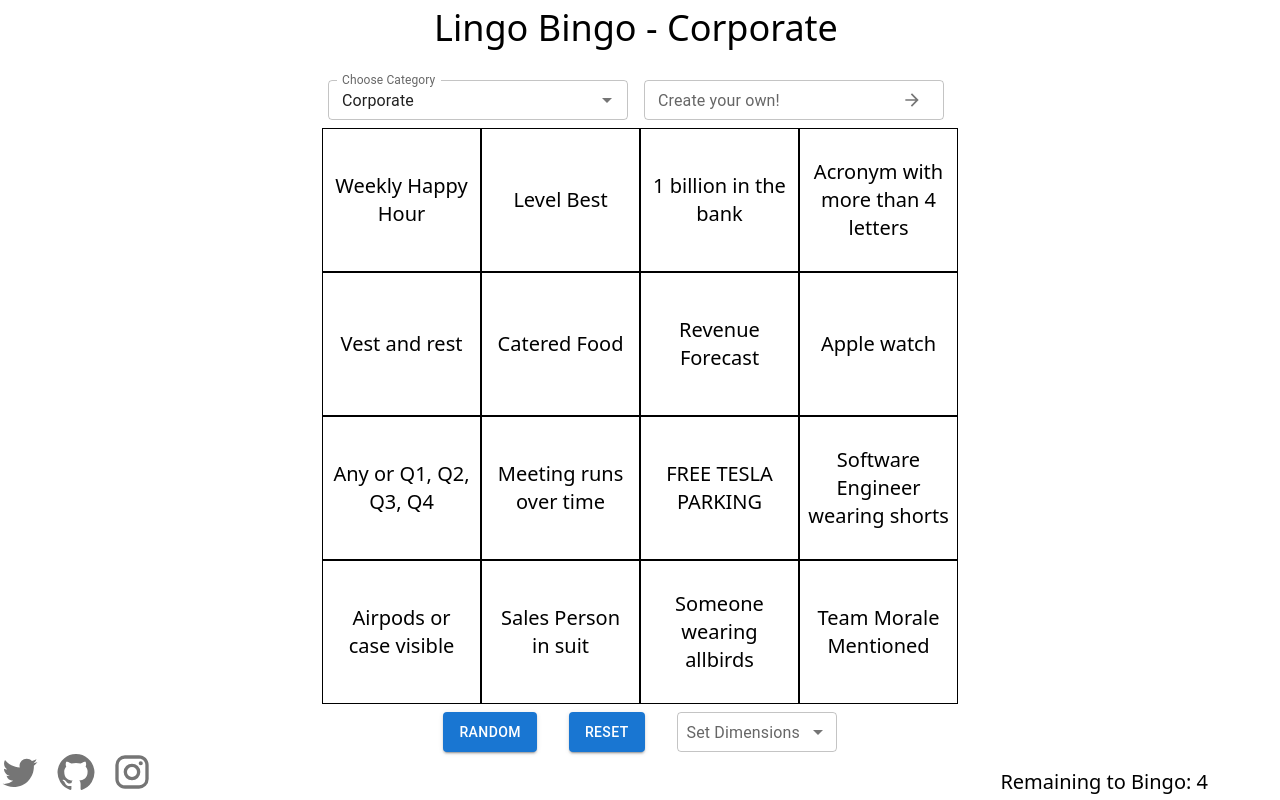
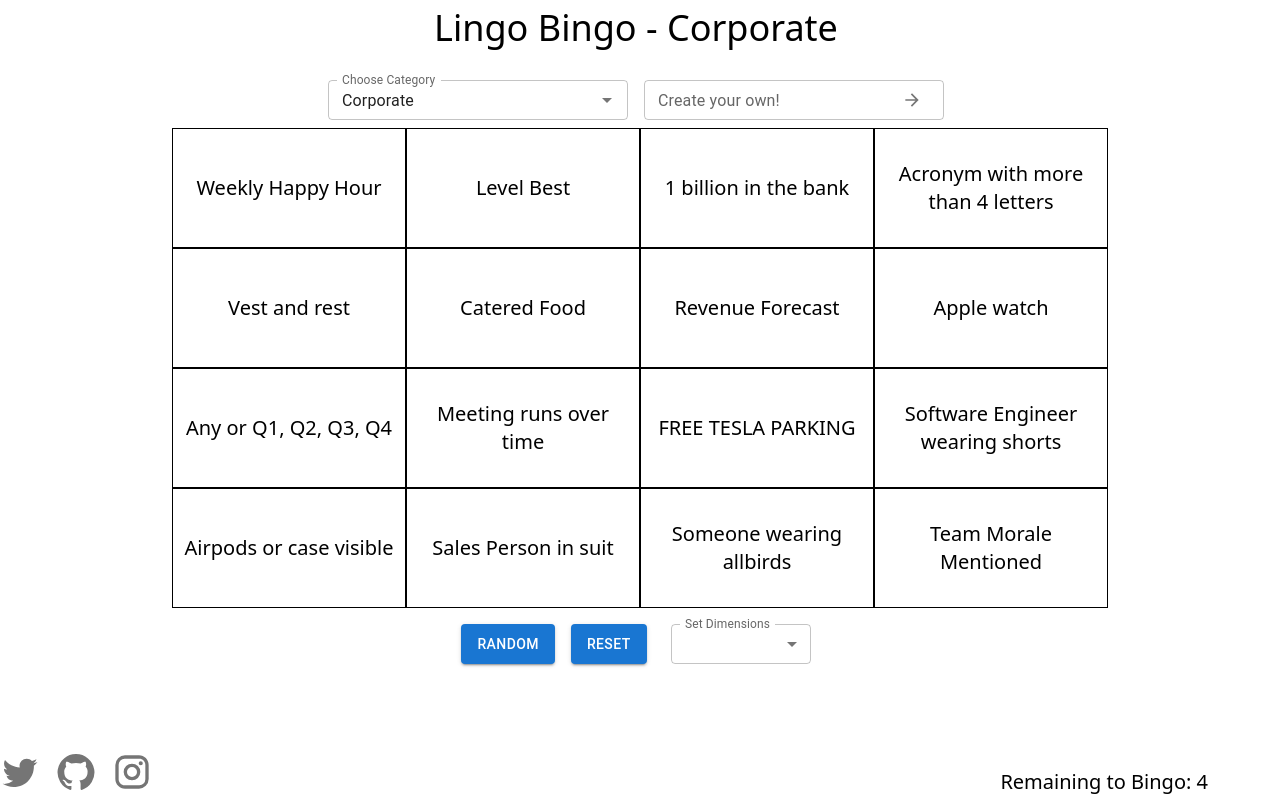
Before and after one commit to EllAchE/lingobingo, a React (Create React App) app: page / in a window 1280 px wide. Built offline with nearby package versions, Linux system fonts and the light colour scheme.

Commit message:
issues with height setting

```diff
--- a/src/components/GridCell.tsx
+++ b/src/components/GridCell.tsx
@@ -17,8 +17,7 @@
       alignItems={'center'}
       xs
       border={1}
-      maxHeight={'15vw'}
-      minHeight={'18vh'}
+      minHeight={'15vh'}
       textAlign={'center'}
       key={position}
       sx={{
--- a/src/components/GridRow.tsx
+++ b/src/components/GridRow.tsx
@@ -14,7 +14,7 @@
       <Grid
         container
         className="px-2 sm:px-8"
-        sx={{ margin: 'auto', width: '700px' }}
+        sx={{ margin: 'auto', maxWidth: '1000px' }}
       >
         {sizedRow.map((cellText: string, cellIndex: number) => {
           return (
--- a/src/components/RandomizeAndReset.tsx
+++ b/src/components/RandomizeAndReset.tsx
@@ -1,6 +1,7 @@
 // TODO: this should allow selection from some prechosen categories
 import React from 'react';
 import {
+  Box,
   Button,
   FormControl,
   Grid,
@@ -13,7 +14,6 @@
   resetCard,
   setCard,
   setCategory,
-  setDims,
 } from '../store/cardSlice';
 import { useDispatch, useSelector } from 'react-redux';
 import { presetCategories } from '../constants';
@@ -24,7 +24,13 @@
   const state = useSelector((state: any) => state.card);
 
   return (
-    <Grid container direction="row" justifyContent="center" sx={{ zIndex: 1 }}>
+    <Grid
+      container
+      justifyContent="center"
+      alignItems="center"
+      direction="row"
+      sx={{ zIndex: 1 }}
+    >
       <Button
         onClick={() => {
           dis(setCategory(state.category));
@@ -37,7 +43,7 @@
           );
         }}
         variant={'contained'}
-        sx={{ height: 40, marginRight: 4, zIndex: 2 }}
+        sx={{ height: 40, zIndex: 2, marginRight: 2 }}
       >
         Random
       </Button>
@@ -46,19 +52,40 @@
           dis(clearSelections(undefined));
         }}
         variant={'contained'}
-        sx={{ height: 40, zIndex: 2 }}
+        sx={{ height: 40, zIndex: 2, marginRight: 2 }}
       >
         Reset
       </Button>
-      <FormControl sx={{ width: 160, marginLeft: 4 }}>
+      <FormControl sx={{ m: 1, minWidth: 140, zIndex: 2 }} size="small">
+        <InputLabel id="demo-select-small">Set Dimensions</InputLabel>
+        <Select
+          labelId="demo-select-small"
+          id="demo-select-small"
+          value={0}
+          label="Set Dimensions"
+          onChange={(e) => {
+            dis(resetCard(e.target.value));
+          }}
+        >
+          <MenuItem value={3}>3x3</MenuItem>
+          <MenuItem value={4}>4x4</MenuItem>
+          <MenuItem value={5}>5x5</MenuItem>
+        </Select>
+      </FormControl>
+      {/* <FormControl>
         <InputLabel
-          style={{ marginLeft: 10, top: '50%', transform: 'translate(0,-50%' }}
+          id="ANID"
+          style={{
+            marginLeft: 10,
+            top: '50%',
+            transform: 'translate(0,-50%',
+          }}
         >
           Set Dimensions
         </InputLabel>
         <Select
-          sx={{ height: 40, zIndex: 2 }}
-          label="Dimensions"
+          labelId="ANID"
+          sx={{ width: 160, height: 40, zIndex: 2 }}
           size="small"
           onChange={(e) => {
             dis(resetCard(e.target.value));
@@ -68,7 +95,7 @@
           <MenuItem value={4}>4x4</MenuItem>
           <MenuItem value={5}>5x5</MenuItem>
         </Select>
-      </FormControl>
+      </FormControl> */}
     </Grid>
   );
 }
```
Also changed, not shown: src/styles/index.css (line endings or trailing spaces).
